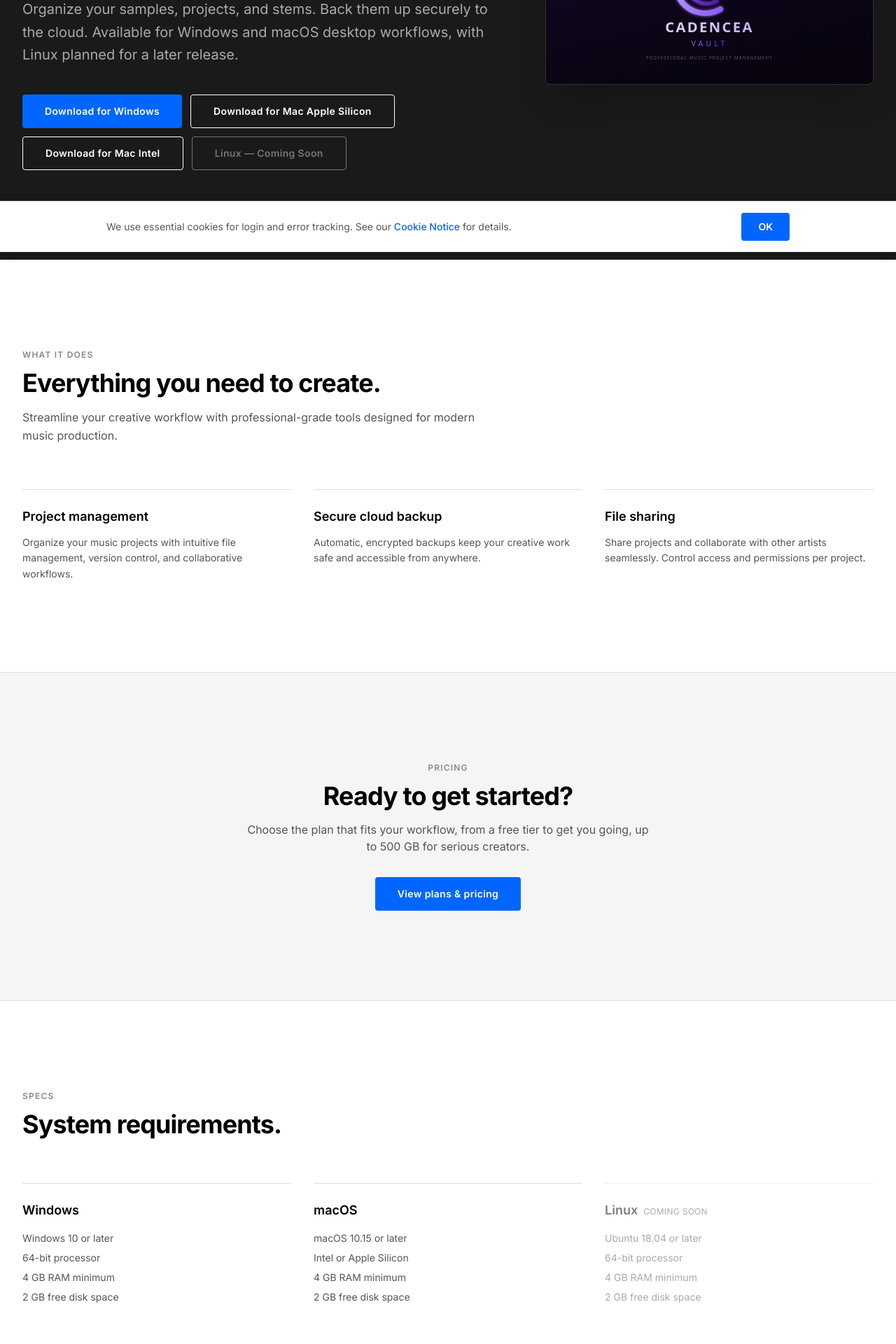
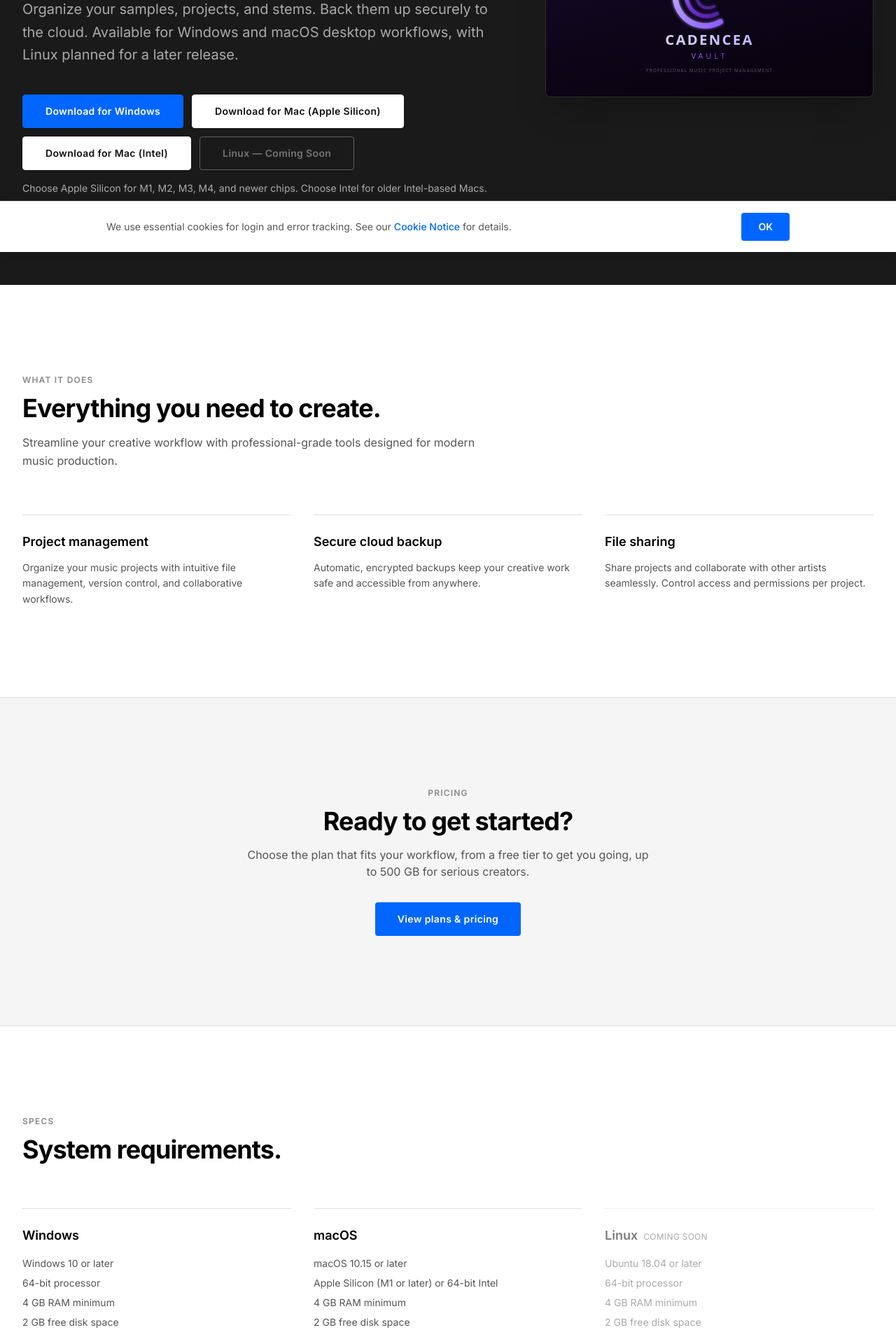
Before and after one commit to JonathanValdes2001/cadencea-web, a Next.js app: page /cadenceavault in a window 1280 px wide. Shown: the part 440-2360 px from the top of the page at 70% size. Built offline with nearby package versions, Linux system fonts and the light colour scheme; no server answers.

Commit message:
Launch macOS downloads on Cadencea website

```diff
--- a/app/cadenceavault/page.tsx
+++ b/app/cadenceavault/page.tsx
@@ -33,7 +33,7 @@ const systemRequirements = [
     available: false,
     items: [
       'macOS 10.15 or later',
-      'Intel or Apple Silicon',
+      'Apple Silicon (M1 or later) or 64-bit Intel',
       '4 GB RAM minimum',
       '2 GB free disk space',
     ],
@@ -87,17 +87,23 @@ export default function CadenceaVault() {
                   href={windowsDownloadUrl}
                 />
                 <DownloadButton
-                  platform="Mac Apple Silicon"
+                  platform="Mac (Apple Silicon)"
                   available={Boolean(macArm64DownloadUrl)}
                   href={macArm64DownloadUrl}
                 />
                 <DownloadButton
-                  platform="Mac Intel"
+                  platform="Mac (Intel)"
                   available={Boolean(macX64DownloadUrl)}
                   href={macX64DownloadUrl}
                 />
                 <DownloadButton platform="Linux" available={false} />
               </div>
+              {macAvailable && (
+                <p className="mt-4 text-sm text-dark-muted">
+                  Choose Apple Silicon for M1, M2, M3, M4, and newer chips.
+                  Choose Intel for older Intel-based Macs.
+                </p>
+              )}
             </div>
 
             <div className="lg:col-span-5">
@@ -211,17 +217,20 @@ function DownloadButton({
   available = true,
   href,
 }: {
-  platform: 'Mac Apple Silicon' | 'Mac Intel' | 'Windows' | 'Linux';
+  platform: 'Mac (Apple Silicon)' | 'Mac (Intel)' | 'Windows' | 'Linux';
   primary?: boolean;
   available?: boolean;
   href?: string;
 }) {
-  const classes = `inline-flex h-12 items-center rounded-sm px-8 text-sm font-semibold tracking-wide ${
+  const isMac = platform === 'Mac (Apple Silicon)' || platform === 'Mac (Intel)';
+  const classes = `inline-flex h-12 items-center justify-center rounded-sm border px-8 text-sm font-semibold tracking-wide shadow-sm ${
     !available || !href
-      ? 'border border-dark-text/40 text-dark-text/40 cursor-not-allowed'
+      ? 'cursor-not-allowed border-dark-text/30 text-dark-text/40 shadow-none'
       : primary
-        ? 'bg-accent text-white hover:bg-accent-hover'
-        : 'border border-dark-text text-dark-text hover:bg-white/10'
+        ? 'border-accent bg-accent text-white shadow-[0_4px_14px_rgba(0,102,255,0.25)] hover:-translate-y-0.5 hover:bg-accent-hover'
+        : isMac
+          ? 'border-white bg-white text-[#111111] shadow-[0_4px_14px_rgba(255,255,255,0.14)] hover:-translate-y-0.5 hover:border-[#e5e5e5] hover:bg-[#e5e5e5]'
+          : 'border-dark-text text-dark-text hover:bg-white/10'
   }`;
 
   if (!available) {
--- a/app/page.tsx
+++ b/app/page.tsx
@@ -19,7 +19,7 @@ const faqs = [
   },
   {
     q: 'What platforms is Cadencea Vault available on?',
-    a: 'Cadencea Vault is currently available on Windows. macOS and Linux versions are coming soon.',
+    a: 'Cadencea Vault is available on Windows and macOS. Separate macOS installers are available for Apple Silicon and Intel Macs. Linux is coming later.',
   },
   {
     q: 'Is my data secure?',
@@ -150,7 +150,7 @@ export default function Home() {
                   Available now
                 </span>
                 <p className="text-sm uppercase tracking-widest text-dark-muted">
-                  Desktop · Windows
+                  Desktop · Windows and macOS
                 </p>
               </div>
             </div>
@@ -166,8 +166,8 @@ export default function Home() {
                 </h3>
                 <p className="mt-4 max-w-xl text-base leading-relaxed text-ink-muted">
                   Organize your music projects, back them up securely to the
-                  cloud, and collaborate with ease. Currently available for
-                  Windows. macOS and Linux coming soon.
+                  cloud, and collaborate with ease. Available for Windows and
+                  macOS, with Linux planned for a later release.
                 </p>
               </div>
               <div className="flex items-end lg:col-span-4">
--- a/app/software/page.tsx
+++ b/app/software/page.tsx
@@ -18,11 +18,11 @@ const products: Product[] = [
     name: 'Cadencea Vault',
     tagline: 'Cadencea Vault',
     description:
-      'Organize your music projects, back them up securely to the cloud, and collaborate with ease. Currently available for Windows. macOS and Linux coming soon.',
+      'Organize your music projects, back them up securely to the cloud, and collaborate with ease. Available for Windows and macOS, with Linux planned for a later release.',
     href: '/cadenceavault',
-    platforms: ['Windows'],
+    platforms: ['Windows', 'macOS'],
     status: 'available',
-    statusLabel: 'Available now · Windows',
+    statusLabel: 'Available now · Windows and macOS',
     image: '/logo/og-social-card.svg',
   },
 ];
```
Also changed, not shown: 1 other file (tests, documents, lock files or other folders).
